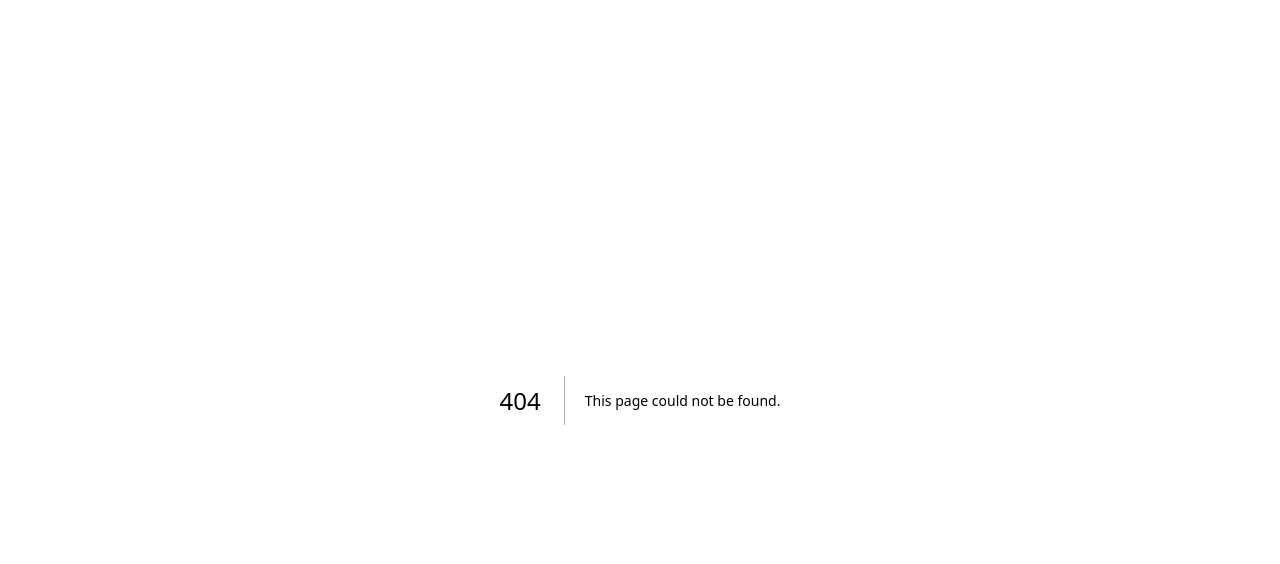
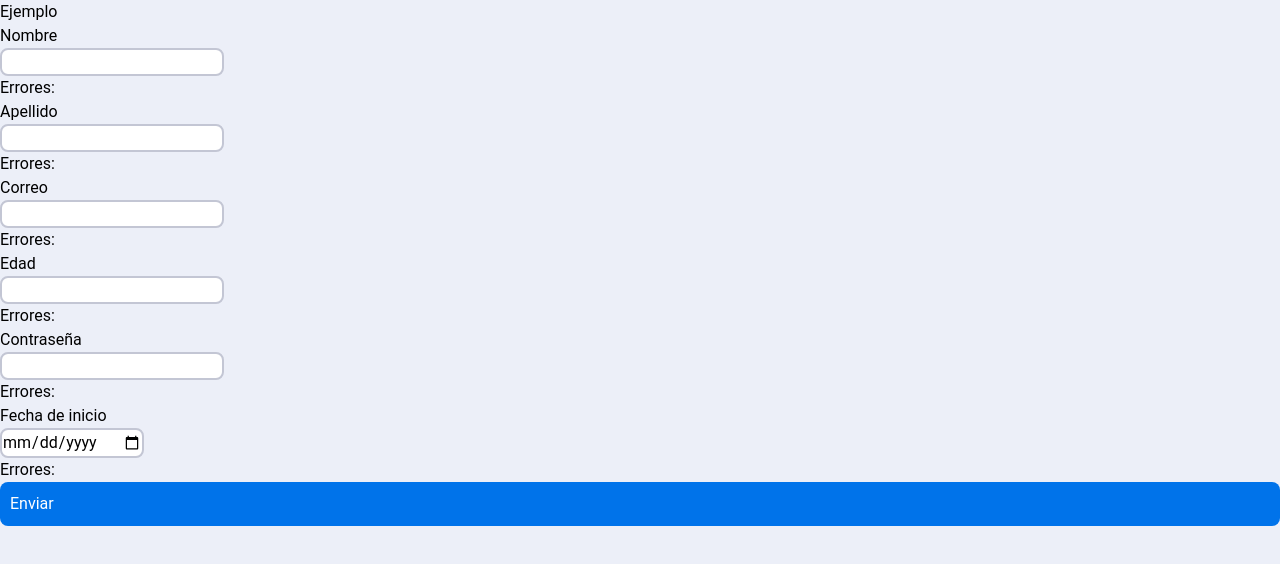
Before and after one commit to XelApps23/proyectosmuni, a Next.js app: page /example-form in a window 1280 px wide. Before the commit this address had no page. Shown: the top 564 px of the page. Built offline with nearby package versions, Linux system fonts and the light colour scheme.

Commit message:
Finished a simple form example

```diff
--- /dev/null
+++ b/components/example-form/ExampleForm.tsx
@@ -0,0 +1,108 @@
+import { useForm } from 'react-hook-form'
+import { yupResolver } from '@hookform/resolvers/yup'
+import * as yup from 'yup'
+import Input from '@/components/main/Input'
+import Button from '../main/Button'
+import { useEffect } from 'react'
+
+const schema = yup.object().shape({
+  firstName: yup.string().required('Es necesario ingresar un nombre'),
+  lastName: yup.string().notRequired(),
+  age: yup
+    .number()
+    .positive()
+    .typeError('Es necesario ingresar una edad')
+    .integer()
+    .min(18, 'La edad ingresada debe ser mayor a 18')
+    .required('Es necesario ingresar una edad'),
+  email: yup
+    .string()
+    .email('Debe ingresar una dirección de correo válida')
+    .required('Es necesario ingresar un correo'),
+  password: yup.string().required('Es necesario ingresar una contraseña'),
+
+  initDate: yup
+    .date()
+    .typeError('Es necesario ingresar una fecha de inicio')
+    .required('Es necesario ingresar una fecha de inicio')
+})
+
+type FormValues = {
+  firstName: string
+  lastName: string
+  age: number
+  email: string
+  password: string
+  initDate: Date
+}
+
+const ExampleForm = () => {
+  const {
+    control,
+    handleSubmit,
+    formState: { errors }
+  } = useForm<FormValues>({
+    mode: 'onChange',
+    // @ts-ignore
+    resolver: yupResolver(schema)
+  })
+
+  useEffect(() => {
+    console.log(errors)
+  }, [errors])
+
+  const onSubmit = (data: FormValues) => {
+    console.log(data)
+    alert(JSON.stringify(data))
+  }
+
+  return (
+    <div>
+      <form onSubmit={handleSubmit(onSubmit)}>
+        <Input
+          control={control}
+          name="firstName"
+          label="Nombre"
+          error={errors.firstName}
+        />
+        <Input
+          control={control}
+          name="lastName"
+          label="Apellido"
+          error={errors.lastName}
+        />
+        <Input
+          control={control}
+          name="email"
+          type="email"
+          label="Correo"
+          error={errors.email}
+        />
+        <Input
+          control={control}
+          name="age"
+          type="number"
+          label="Edad"
+          error={errors.age}
+        />
+        <Input
+          control={control}
+          name="password"
+          type="password"
+          label="Contraseña"
+          error={errors.password}
+        />
+        <Input
+          control={control}
+          name="initDate"
+          type="date"
+          label="Fecha de inicio"
+          error={errors.initDate}
+        />
+        <Button type="submit" text="Enviar" variant="primary" />
+      </form>
+    </div>
+  )
+}
+
+export default ExampleForm
--- a/components/main/Button.tsx
+++ b/components/main/Button.tsx
@@ -1,4 +1,4 @@
-import { ReactNode } from 'react'
+import { ButtonHTMLAttributes, ReactNode } from 'react'
 
 type ButtonProps = {
   onClick?: () => void
@@ -6,31 +6,28 @@ type ButtonProps = {
   icon?: ReactNode
   onlyIcon?: boolean
   onlyText?: boolean
+  type?: ButtonHTMLAttributes<HTMLButtonElement>['type']
   variant: 'menu' | 'primary' | 'login' | 'cancelar'
 }
 
 const buttonVariants = {
-  menu:
-  {
+  menu: {
     button: 'w-full flex px-1 py-1.5 rounded hover:bg-fondo focus:bg-skyBlue ',
     icon: 'w-5 h-5 ',
-    text: 'text-sm text-black2	'
+    text: 'text-sm text-black2'
   },
-  primary:
-  {
+  primary: {
     button: 'w-full flex px-2.5 py-2.5 rounded-lg bg-blue2 hover:bg-blue1',
     icon: 'w-4 h-4 ',
     text: 'text-base text-white1 '
   },
-  login:
-  {
+  login: {
     button: `w-full flex text-white1 px-2.5 py-2.5 rounded-[50px] bg-blue2
     hover:outline hover:bg-white1 hover:text-blue2`,
     text: 'text-base ',
     icon: ''
   },
-  cancelar:
-  {
+  cancelar: {
     button: `w-full flex text-white1  px-2.5 py-2.5 rounded-[50px] bg-errorDefault
     hover:bg-white1  hover:outline hover:text-errorHoverig `,
     text: 'text-base ',
@@ -42,6 +39,7 @@ const Button = ({
   onClick,
   text,
   icon,
+  type = 'button',
   onlyIcon = false,
   onlyText = false,
   variant = 'menu'
@@ -50,20 +48,28 @@ const Button = ({
     <button
       className={buttonVariants[variant].button}
       onClick={onClick}
-      type={'button'}
+      type={type}
     >
-      <div className={'flex w-full items-center ' + (onlyText && ' justify-center ')}>
-        {
-          icon &&
-          <div className={(onlyText && 'hidden ') + buttonVariants[variant].icon + ((!onlyText && !onlyIcon) && ' mr-2.5')}>
+      <div
+        className={
+          'flex w-full items-center ' + (onlyText && ' justify-center ')
+        }
+      >
+        {icon && (
+          <div
+            className={
+              (onlyText && 'hidden ') +
+              buttonVariants[variant].icon +
+              (!onlyText && !onlyIcon && ' mr-2.5')
+            }
+          >
             {icon}
-          </div>}
-        <p className={(onlyIcon && 'hidden ') + buttonVariants[variant].text} >
+          </div>
+        )}
+        <p className={(onlyIcon && 'hidden ') + buttonVariants[variant].text}>
           {text}
         </p>
-
       </div>
-
     </button>
   )
 }
--- a/components/main/Input.tsx
+++ b/components/main/Input.tsx
@@ -1,13 +1,18 @@
-import type { ComponentProps } from 'react'
-import { ReactNode, use, useState } from 'react'
+import type { ComponentProps, HTMLInputTypeAttribute } from 'react'
+import { ReactNode, useState } from 'react'
+import { Controller, FieldError } from 'react-hook-form'
 
 interface InputProps extends ComponentProps<'input'> {
-  icon?: ReactNode,
-  secondaryIcon?: ReactNode,
-  text?: string,
-  typeInput: 'password' | 'text' | 'email',
-  variant: 'normal' | 'search',
-  whitIcon: boolean
+  icon?: ReactNode
+  secondaryIcon?: ReactNode
+  text?: string
+  type?: HTMLInputTypeAttribute
+  variant?: 'normal' | 'search'
+  control: any
+  error?: FieldError
+  name: string
+  defaultValue?: string
+  label: string
 }
 
 const variantsInput = {
@@ -18,57 +23,101 @@ const variantsInput = {
     icon: 'absolute inset-y-0 right-0.5 -translate-x-2 translate-y-1 h-5 w-5 p-0 place-items-center'
   },
   search: {
-    input: 'bg-white border-2 border-[#C3C6D4] focus:outline-none focus:border-[#1F76C2] focus:ring-1 focus:ring-[#1F76C2]',
+    input:
+      'bg-white border-2 border-[#C3C6D4] focus:outline-none focus:border-[#1F76C2] focus:ring-1 focus:ring-[#1F76C2]',
     icon: 'absolute inset-y-0 right-0.5 -translate-x-2 translate-y-1 h-5 w-5 p-0 place-items-center'
   }
 }
 
 const Input = ({
-  variant,
-  typeInput,
+  control,
+  variant = 'normal',
+  type = 'text',
   icon,
-  whitIcon,
+  name,
+  defaultValue,
   secondaryIcon,
+  label,
+  error,
   text
 }: InputProps) => {
   const [state, setState] = useState(false)
   const [show, setShow] = useState(false)
   const handleClick = () => {
     setState(!state)
-    if (typeInput === 'password') {
+    if (type === 'password') {
       setShow(!show)
     }
   }
   return (
-        <>
-          <div className="relative w-min h-min">
-            {
-              typeInput === 'password'
-                ? <div>
-                <input type={show ? 'text' : 'password'} className={`rounded-lg ${variantsInput[variant].input}`} placeholder={text}/>
-                {
-                  whitIcon &&
-                  <div className={variantsInput[variant].icon} onClick={handleClick}>
-                    {
-                      state ? <div>{icon}</div> : <div>{secondaryIcon}</div>
-                    }
-                  </div>
-                }
+    <>
+      <div className="relative w-min h-min">
+        <h1>
+          {label}
+        </h1>
+        {type === 'password'
+          ? (
+          <div>
+            <Controller
+              control={control}
+              defaultValue={defaultValue || ''}
+              name={name}
+              render={({ field }) => (
+                <input
+                  defaultValue={defaultValue}
+                  type={show ? 'text' : 'password'}
+                  className={`rounded-lg ${variantsInput[variant].input}`}
+                  placeholder={text}
+                  {...field}
+                />
+              )}
+            />
+            {icon && (
+              <div
+                className={variantsInput[variant].icon}
+                onClick={handleClick}
+              >
+                {state ? <div>{icon}</div> : <div>{secondaryIcon}</div>}
               </div>
-                : <div>
-                <input type={typeInput} className={`rounded-lg ${variantsInput[variant].input}`} placeholder={text}/>
-                {
-                  whitIcon &&
-                  <div className={variantsInput[variant].icon} onMouseOut={() => { setState(false) }} onMouseOver={() => { setState(true) }}>
-                    {
-                      state ? <div>{icon}</div> : <div>{secondaryIcon}</div>
-                    }
-                  </div>
-                }
+            )}
+          </div>
+            )
+          : (
+          <div>
+            <Controller
+              control={control}
+              defaultValue={defaultValue || ''}
+              name={name}
+              render={({ field }) => (
+                <input
+                  {...field}
+                  type={type}
+                  className={`rounded-lg ${variantsInput[variant].input}`}
+                  placeholder={text}
+                  {...field}
+                />
+              )}
+            />
+            {icon && (
+              <div
+                className={variantsInput[variant].icon}
+                onMouseOut={() => {
+                  setState(false)
+                }}
+                onMouseOver={() => {
+                  setState(true)
+                }}
+              >
+                {state ? <div>{icon}</div> : <div>{secondaryIcon}</div>}
               </div>
-            }
+            )}
           </div>
-        </>
+            )}
+            <p>
+              Errores: {error && error.message}
+            </p>
+      </div>
+    </>
   )
 }
 
--- a/package.json
+++ b/package.json
@@ -12,6 +12,7 @@
     "build-storybook": "storybook build"
   },
   "dependencies": {
+    "@hookform/resolvers": "^3.3.1",
     "@reduxjs/toolkit": "^1.9.5",
     "@types/node": "20.5.6",
     "@types/react": "18.2.21",
@@ -30,7 +31,8 @@
     "react-redux": "^8.1.2",
     "react-scripts": "^5.0.1",
     "tailwindcss": "3.3.3",
-    "typescript": "5.2.2"
+    "typescript": "5.2.2",
+    "yup": "^1.2.0"
   },
   "devDependencies": {
     "@storybook/addon-essentials": "^7.4.0",
--- /dev/null
+++ b/pages/example-form.tsx
@@ -0,0 +1,12 @@
+import ExampleForm from '@/components/example-form/ExampleForm'
+
+const ExampleFormPage = () => {
+  return (
+    <>
+      <h1>Ejemplo</h1>
+      <ExampleForm />
+    </>
+  )
+}
+
+export default ExampleFormPage
```
Also changed, not shown: 1 other file (tests, documents, lock files or other folders).
